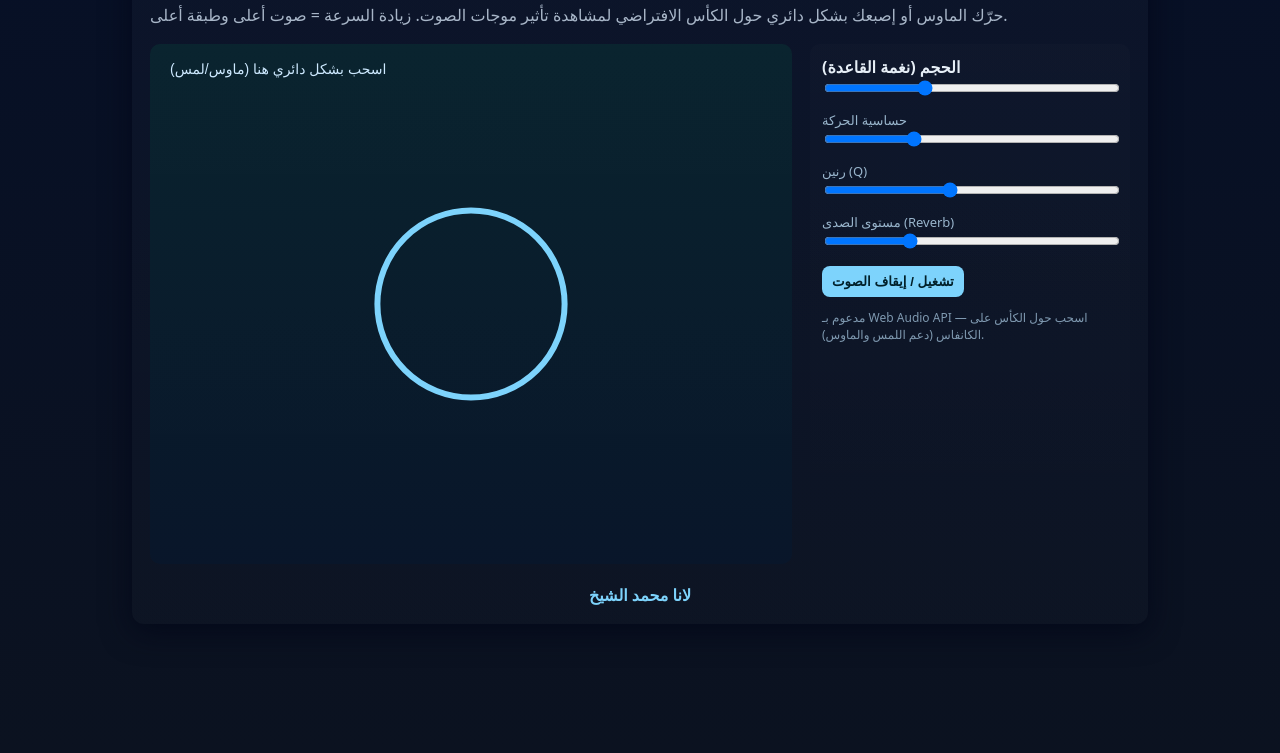
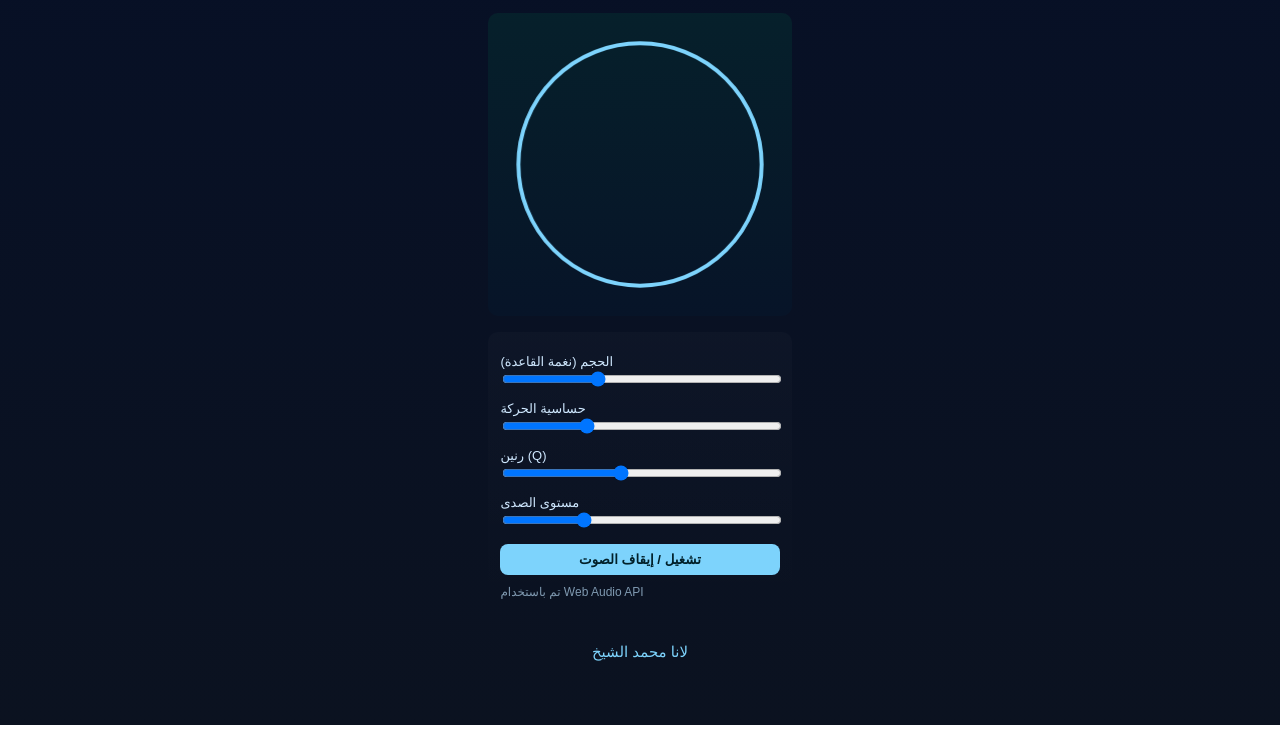
Before and after one commit to lanaALsheikh/index.html, a plain HTML site: page index.html in a window 1280 px wide. Shown: the part 75-828 px from the top of the page. After the commit the page ends 800 px from the top, so only its background shows below. Drawn offline with Linux system fonts and the light colour scheme.

Commit message:
Add files via upload

```diff
--- a/index.html
+++ b/index.html
@@ -5,44 +5,111 @@
   <meta name="viewport" content="width=device-width,initial-scale=1" />
   <title>محاكي صوت الكأس</title>
   <style>
-  :root{--bg:#0f1724;--card:#0b1220;--accent:#7dd3fc}
-  html,body{height:100%;margin:0;font-family:Almarai, system-ui, sans-serif;background:linear-gradient(180deg,#071026 0%, #0b1220 100%);color:#e6eef6}
-  .wrap{max-width:980px;margin:28px auto;padding:18px;border-radius:12px;background:linear-gradient(180deg, rgba(255,255,255,0.02), rgba(255,255,255,0.01));box-shadow:0 8px 30px rgba(2,6,23,0.7)}
-  h1{margin:0 0 6px;font-size:20px}
-  p{margin:6px 0 18px;color:#a8b6c8}
-  .stage{display:grid;grid-template-columns:1fr 320px;gap:18px}
-  canvas{width:100%;height:520px;background:linear-gradient(180deg,#06202b, #071428);border-radius:10px;display:block}
-  .controls{padding:12px;background:linear-gradient(180deg, rgba(255,255,255,0.01), transparent);border-radius:10px}
-  label{display:block;font-size:13px;margin-top:10px;color:#cfe8ff}
-  input[type=range]{width:100%}
-  .row{display:flex;gap:8px;align-items:center}
-  button{margin-top:12px;padding:8px 10px;border-radius:8px;border:0;background:var(--accent);color:#012029;font-weight:600}
-  .small{font-size:13px;color:#99b5cc}
-  .credits{margin-top:12px;font-size:12px;color:#7f99b0}
-  .author{margin-top:20px;font-size:16px;color:#7dd3fc;text-align:center;font-weight:600;}
+    :root {
+      --bg: #0f1724;
+      --card: #0b1220;
+      --accent: #7dd3fc;
+    }
+    html, body {
+      margin: 0;
+      padding: 0;
+      height: 100%;
+      font-family: 'Almarai', sans-serif;
+      background: linear-gradient(180deg, #071026 0%, #0b1220 100%);
+      color: #e6eef6;
+      display: flex;
+      flex-direction: column;
+    }
+    .wrap {
+      flex: 1;
+      padding: 16px;
+      max-width: 960px;
+      margin: auto;
+      display: flex;
+      flex-direction: column;
+      gap: 16px;
+    }
+    h1 {
+      font-size: 20px;
+      margin: 0;
+    }
+    p {
+      margin: 0;
+      color: #a8b6c8;
+      font-size: 14px;
+    }
+    canvas {
+      width: 100%;
+      aspect-ratio: 1 / 1;
+      background: linear-gradient(180deg,#06202b, #071428);
+      border-radius: 10px;
+      display: block;
+      touch-action: none;
+    }
+    .controls {
+      padding: 12px;
+      border-radius: 10px;
+      background: linear-gradient(180deg, rgba(255,255,255,0.02), transparent);
+    }
+    label {
+      display: block;
+      font-size: 13px;
+      margin-top: 10px;
+      color: #cfe8ff;
+    }
+    input[type=range] {
+      width: 100%;
+    }
+    button {
+      margin-top: 12px;
+      padding: 8px 10px;
+      border-radius: 8px;
+      border: 0;
+      background: var(--accent);
+      color: #012029;
+      font-weight: 600;
+      width: 100%;
+    }
+    .credits {
+      margin-top: 10px;
+      font-size: 12px;
+      color: #7f99b0;
+    }
+    .author {
+      margin-top: 16px;
+      font-size: 15px;
+      color: #7dd3fc;
+      text-align: center;
+    }
   </style>
 </head>
 <body>
   <div class="wrap">
-  <h1>محاكي صوت الكأس — Glass Cup Simulator</h1>
-  <p>حرّك الماوس أو إصبعك بشكل دائري حول الكأس الافتراضي لمشاهدة تأثير موجات الصوت. زيادة السرعة = صوت أعلى وطبقة أعلى.</p>
-  <div class="stage">
-    <canvas id="c" width="800" height="520"></canvas>
+    <h1>محاكي صوت الكأس</h1>
+    <p>حرّك بإصبعك أو الماوس حول الدائرة لتوليد الصوت.</p>
+
+    <canvas id="c"></canvas>
+
     <div class="controls">
-      <div class="row"><strong>الحجم (نغمة القاعدة)</strong></div>
+      <label>الحجم (نغمة القاعدة)</label>
       <input id="size" type="range" min="0.5" max="2.0" step="0.01" value="1.0" />
-      <label class="small">حساسية الحركة</label>
+
+      <label>حساسية الحركة</label>
       <input id="sensitivity" type="range" min="0.2" max="5.0" step="0.1" value="1.6" />
-      <label class="small">رنين (Q)</label>
+
+      <label>رنين (Q)</label>
       <input id="q" type="range" min="2" max="40" step="1" value="18" />
-      <label class="small">مستوى الصدى (Reverb)</label>
+
+      <label>مستوى الصدى</label>
       <input id="reverb" type="range" min="0" max="1" step="0.01" value="0.28" />
-      <div class="row"><button id="start">تشغيل / إيقاف الصوت</button></div>
-      <div class="credits">مدعوم بـ Web Audio API — اسحب حول الكأس على الكانفاس (دعم اللمس والماوس).</div>
+
+      <button id="start">تشغيل / إيقاف الصوت</button>
+      <div class="credits">تم باستخدام Web Audio API</div>
     </div>
-  </div>
+
     <div class="author">لانا محمد الشيخ</div>
   </div>
+
   <script>
     const canvas = document.getElementById('c');
     const ctx = canvas.getContext('2d');
@@ -51,160 +118,135 @@ const sizeR = document.getElementById('size');
     const sensR = document.getElementById('sensitivity');
     const qR = document.getElementById('q');
     const revR = document.getElementById('reverb');
+
     let audioCtx = null;
-let running=false;
-let center={x:canvas.width/2,y:canvas.height/2};
-let radius=160;
-let pointer=null;
-let lastAngle=null;let lastTime=null;let angularSpeed=0;
     let masterGain, noiseBuf, noiseSrc, resonators = [], convolver;
+    let center = { x: 0, y: 0 }, radius = 0;
+    let pointerDown = false, pointer = null;
+    let lastAngle = null, lastTime = null, angularSpeed = 0;
+    let running = false;
 
-function setupAudio(){
+    function setupAudio() {
       audioCtx = new (window.AudioContext || window.webkitAudioContext)();
       masterGain = audioCtx.createGain();
       masterGain.gain.value = 0.03;
       masterGain.connect(audioCtx.destination);
+
       const bufferSize = 2 * audioCtx.sampleRate;
       noiseBuf = audioCtx.createBuffer(1, bufferSize, audioCtx.sampleRate);
       const data = noiseBuf.getChannelData(0);
-  for(let i=0;i<bufferSize;i++) data[i] = (Math.random()*2-1)*0.6;
+      for (let i = 0; i < bufferSize; i++) data[i] = (Math.random() * 2 - 1) * 0.6;
+
       convolver = audioCtx.createConvolver();
-  const ir = audioCtx.createBuffer(2, audioCtx.sampleRate*2, audioCtx.sampleRate);
-  for(let ch=0; ch<2; ch++){
+      const ir = audioCtx.createBuffer(2, audioCtx.sampleRate * 2, audioCtx.sampleRate);
+      for (let ch = 0; ch < 2; ch++) {
         const id = ir.getChannelData(ch);
-    for(let i=0;i<ir.length;i++) id[i] = (Math.random()*2-1) * Math.pow(1 - i/ir.length, 2);
+        for (let i = 0; i < ir.length; i++) id[i] = (Math.random() * 2 - 1) * Math.pow(1 - i / ir.length, 2);
       }
       convolver.buffer = ir;
       convolver.normalize = true;
       convolver.connect(masterGain);
+
       const base = 420;
-  for(let i=0;i<6;i++){
-    const f = base * [1,1.35,1.9,2.6,3.5,4.4][i];
+      for (let i = 0; i < 6; i++) {
+        const f = base * [1, 1.35, 1.9, 2.6, 3.5, 4.4][i];
         const osc = audioCtx.createOscillator();
         osc.type = 'sine';
         osc.frequency.value = f;
-    const g = audioCtx.createGain(); g.gain.value = 0;
+        const g = audioCtx.createGain();
+        g.gain.value = 0;
         osc.connect(g);
         g.connect(masterGain);
         osc.start();
-    resonators.push({osc,g,f});
+        resonators.push({ osc, g, f });
       }
     }
 
-function startNoise(){
-  if(!audioCtx) setupAudio();
+    function startNoise() {
+      if (!audioCtx) setupAudio();
       noiseSrc = audioCtx.createBufferSource();
       noiseSrc.buffer = noiseBuf;
       noiseSrc.loop = true;
       const bp = audioCtx.createBiquadFilter();
       bp.type = 'bandpass'; bp.frequency.value = 1200; bp.Q.value = qR.value;
       const g = audioCtx.createGain(); g.gain.value = 0;
-  noiseSrc.connect(bp);
-  bp.connect(g);
-  g.connect(convolver);
+      noiseSrc.connect(bp); bp.connect(g); g.connect(convolver);
       noiseSrc.start();
       convolver.connect(masterGain);
     }
 
-function stopNoise(){
-  if(noiseSrc){ try{ noiseSrc.stop(); } catch(e){} noiseSrc.disconnect(); noiseSrc=null; }
+    function stopNoise() {
+      if (noiseSrc) { try { noiseSrc.stop(); } catch (e) { } noiseSrc.disconnect(); noiseSrc = null; }
     }
 
-function draw(){
-  ctx.clearRect(0,0,canvas.width,canvas.height);
-  const grd = ctx.createLinearGradient(0,0,0,canvas.height);
-  grd.addColorStop(0,'rgba(255,255,255,0.02)');
-  grd.addColorStop(1,'rgba(255,255,255,0.01)');
-  ctx.fillStyle = grd; ctx.fillRect(0,0,canvas.width,canvas.height);
-  ctx.save();
-  ctx.translate(center.x, center.y);
-  ctx.beginPath();
-  ctx.strokeStyle = '#7dd3fc';
-  ctx.lineWidth = 6;
-  ctx.arc(0, 0, radius, 0, Math.PI * 2);
-  ctx.stroke();
-  ctx.restore();
-  if(lastAngle!=null){
-    ctx.save();
-    ctx.translate(center.x, center.y);
-    const ang = lastAngle;
-    const px = Math.cos(ang)*radius, py = Math.sin(ang)*radius;
-    ctx.beginPath();
-    ctx.fillStyle = '#fff'; ctx.globalAlpha = 0.92;
-    ctx.arc(px,py,8,0,Math.PI*2);
-    ctx.fill();
-    ctx.restore();
-  }
-  ctx.fillStyle='#cde9ff'; ctx.font='14px sans-serif';
-  ctx.fillText('اسحب بشكل دائري هنا (ماوس/لمس)',20,30);
-  requestAnimationFrame(draw);
+    function pointerToAngle(x, y) {
+      return Math.atan2(y - center.y, x - center.x);
     }
 
-function pointerToAngle(x,y){ return Math.atan2(y-center.y, x-center.x); }
-
-function onPointer(e){
+    function onPointer(e) {
       const rect = canvas.getBoundingClientRect();
-  let x = (e.clientX ?? e.touches[0].clientX) - rect.left;
-  let y = (e.clientY ?? e.touches[0].clientY) - rect.top;
-  pointer = {x,y};
-  const ang = pointerToAngle(x,y);
+      const x = (e.touches ? e.touches[0].clientX : e.clientX) - rect.left;
+      const y = (e.touches ? e.touches[0].clientY : e.clientY) - rect.top;
+      const ang = pointerToAngle(x, y);
       const now = performance.now();
-  if(lastAngle!=null && lastTime!=null){
+      if (lastAngle != null && lastTime != null) {
         let delta = ang - lastAngle;
-    while(delta > Math.PI) delta -= Math.PI*2;
-    while(delta < -Math.PI) delta += Math.PI*2;
-    const dt = (now - lastTime)/1000;
-    const angSpeed = delta/dt;
-    angularSpeed = angularSpeed*0.6 + angSpeed*0.4;
+        while (delta > Math.PI) delta -= Math.PI * 2;
+        while (delta < -Math.PI) delta += Math.PI * 2;
+        const dt = (now - lastTime) / 1000;
+        const angSpeed = delta / dt;
+        angularSpeed = angularSpeed * 0.6 + angSpeed * 0.4;
         driveAudioFromSpeed(Math.abs(angularSpeed));
       }
       lastAngle = ang; lastTime = now;
     }
 
-function driveAudioFromSpeed(speed){
+    function driveAudioFromSpeed(speed) {
       const sens = parseFloat(sensR.value);
-  const level = Math.tanh(speed * sens) * 0.9;
-  const baseScale = parseFloat(sizeR.value);
-  const baseFreq = 380 * (1/baseScale);
-  for(let i=0;i<resonators.length;i++){
-    const r = resonators[i];
-    const harm = [1,1.35,1.9,2.6,3.5,4.4][i];
-    r.osc.frequency.setTargetAtTime(baseFreq * harm, audioCtx.currentTime, 0.03);
-    const weight = [0.9,0.45,0.28,0.12,0.06,0.03][i];
-    r.g.gain.setTargetAtTime(level * weight * 0.6, audioCtx.currentTime, 0.02);
+      const amp = Math.min(speed * sens, 1);
+      if (resonators.length) {
+        resonators.forEach((r, i) => {
+          const spread = 0.7 + (i * 0.15);
+          r.g.gain.value = amp * (1 / spread);
+          r.osc.frequency.value = r.f * parseFloat(sizeR.value);
+        });
       }
-  masterGain.gain.setTargetAtTime(0.001 + level*0.06, audioCtx.currentTime, 0.02);
+      if (convolver) convolver.gain.value = amp * parseFloat(revR.value);
     }
 
-let pointerDown=false;
-canvas.addEventListener('pointerdown', (e)=>{ canvas.setPointerCapture(e.pointerId); pointerDown=true; onPointer(e); });
-canvas.addEventListener('pointermove', (e)=>{ if(pointerDown) onPointer(e); });
-window.addEventListener('pointerup', (e)=>{ pointerDown=false; lastAngle=null; lastTime=null; angularSpeed=0; driveAudioFromSpeed(0); });
-canvas.addEventListener('touchstart',(e)=>{ e.preventDefault(); onPointer(e); });
-canvas.addEventListener('touchmove',(e)=>{ e.preventDefault(); onPointer(e); });
-canvas.addEventListener('touchend',(e)=>{ pointerDown=false; lastAngle=null; angularSpeed=0; driveAudioFromSpeed(0); });
+    function draw() {
+      ctx.clearRect(0, 0, canvas.width, canvas.height);
+      ctx.beginPath();
+      ctx.arc(center.x, center.y, radius, 0, Math.PI * 2);
+      ctx.strokeStyle = "#7dd3fc";
+      ctx.lineWidth = 4;
+      ctx.stroke();
+      requestAnimationFrame(draw);
+    }
 
-startBtn.addEventListener('click', async ()=>{
-  if(!audioCtx){ setupAudio(); }
-  if(!running){
-    await audioCtx.resume();
-    startNoise();
-    running=true; startBtn.textContent='إيقاف الصوت';
-  } else {
-    stopNoise();
-    running=false; startBtn.textContent='تشغيل / إيقاف الصوت';
-    resonators.forEach(r=> r.g.gain.setTargetAtTime(0, audioCtx.currentTime, 0.02));
-    masterGain.gain.setTargetAtTime(0.0002, audioCtx.currentTime, 0.02);
+    function resize() {
+      canvas.width = canvas.clientWidth;
+      canvas.height = canvas.clientHeight;
+      center.x = canvas.width / 2;
+      center.y = canvas.height / 2;
+      radius = canvas.width / 2.5;
     }
+
+    window.addEventListener('resize', resize);
+    resize();
+    draw();
+
+    canvas.addEventListener('pointerdown', e => { pointerDown = true; onPointer(e); });
+    canvas.addEventListener('pointermove', e => { if (pointerDown) onPointer(e); });
+    canvas.addEventListener('pointerup', e => { pointerDown = false; angularSpeed = 0; });
+    canvas.addEventListener('touchmove', onPointer);
+    canvas.addEventListener('touchstart', onPointer);
+    canvas.addEventListener('touchend', () => { angularSpeed = 0; });
+
+    startBtn.addEventListener('click', () => {
+      running = !running;
+      if (running) startNoise(); else stopNoise();
     });
-
-function resize(){
-  const rect = canvas.getBoundingClientRect();
-  canvas.width = rect.width * devicePixelRatio; canvas.height = rect.height * devicePixelRatio;
-  center = {x:canvas.width/2, y:canvas.height/2};
-  radius = Math.min(canvas.width, canvas.height) * 0.18 * devicePixelRatio;
-}
-window.addEventListener('resize', resize); resize(); draw();
   </script>
 </body>
 </html>
```
Lines whose indentation alone changed are shown as unchanged.
